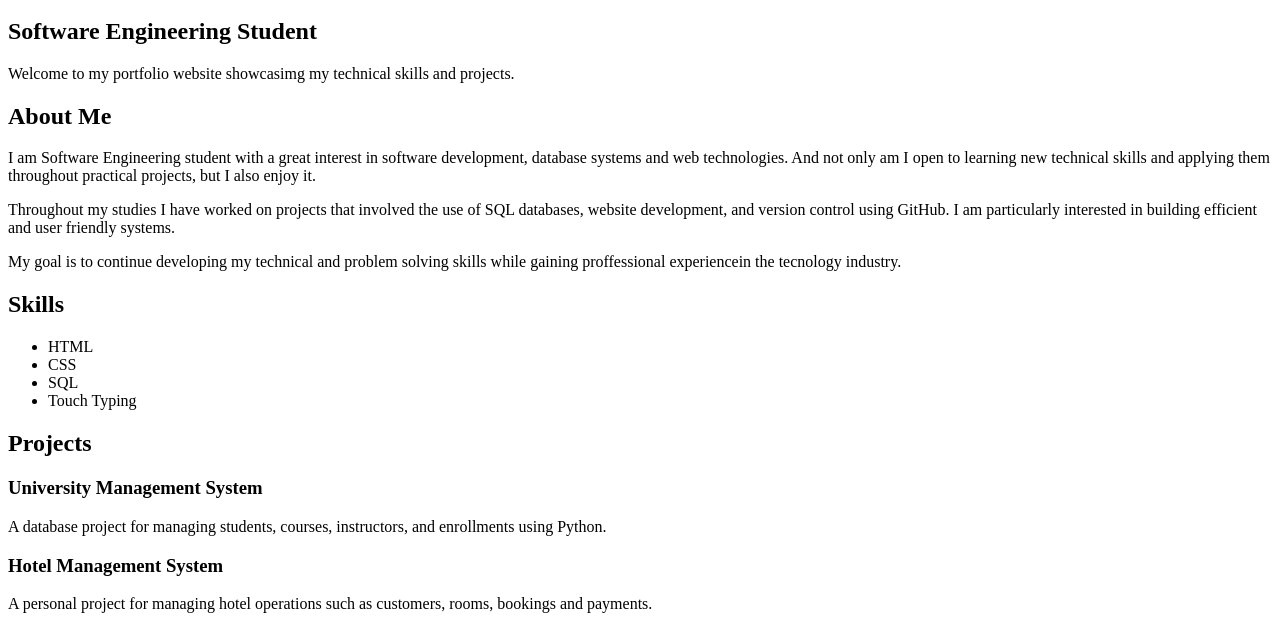
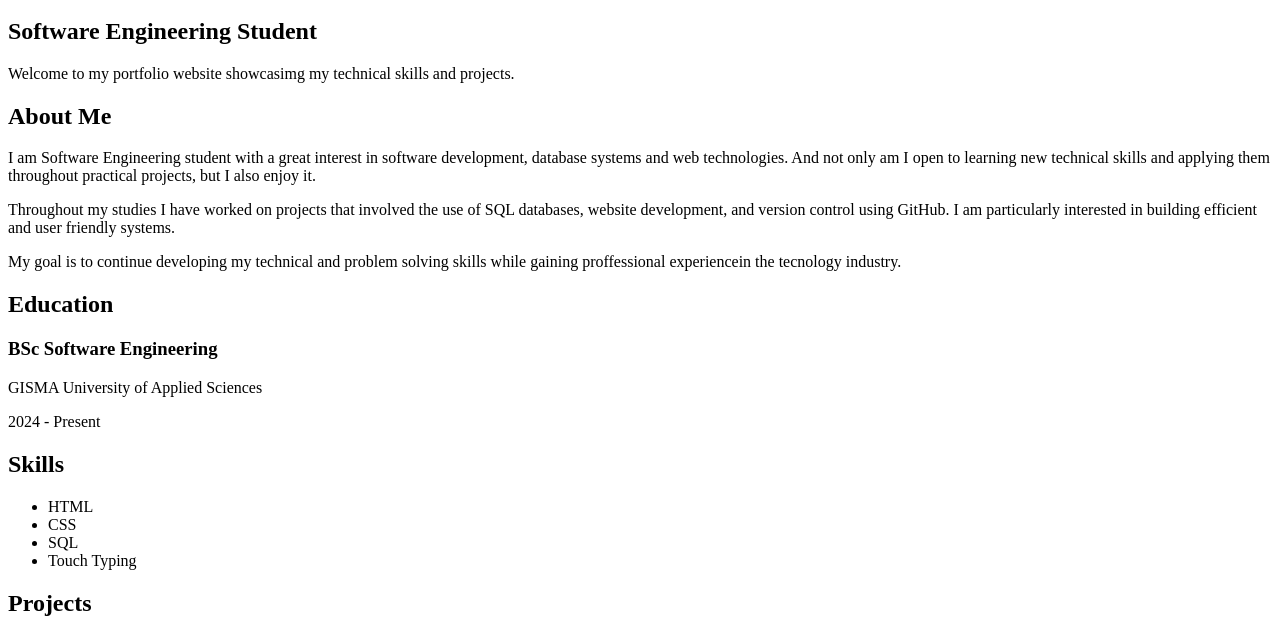
Before and after one commit to gisajoseph660-creator/computer-science-portfolio, a plain HTML site: page index.html in a window 1280 px wide. Shown: the part 141-771 px from the top of the page. Drawn offline with Linux system fonts and the light colour scheme.

Commit message:
Add education section to index.html

```diff
--- a/index.html
+++ b/index.html
@@ -38,6 +38,16 @@
         </p>
     </section>
 
+    <section id="education">
+      <h2>Education</h2>
+
+      <div class="education-card">
+        <h3>BSc Software Engineering</h3>
+        <p>GISMA University of Applied Sciences</p>
+        <p>2024 - Present</p>
+      </div>
+    </section>
+
     <section id="skills">
       <h2>Skills</h2>
       <ul>
```
